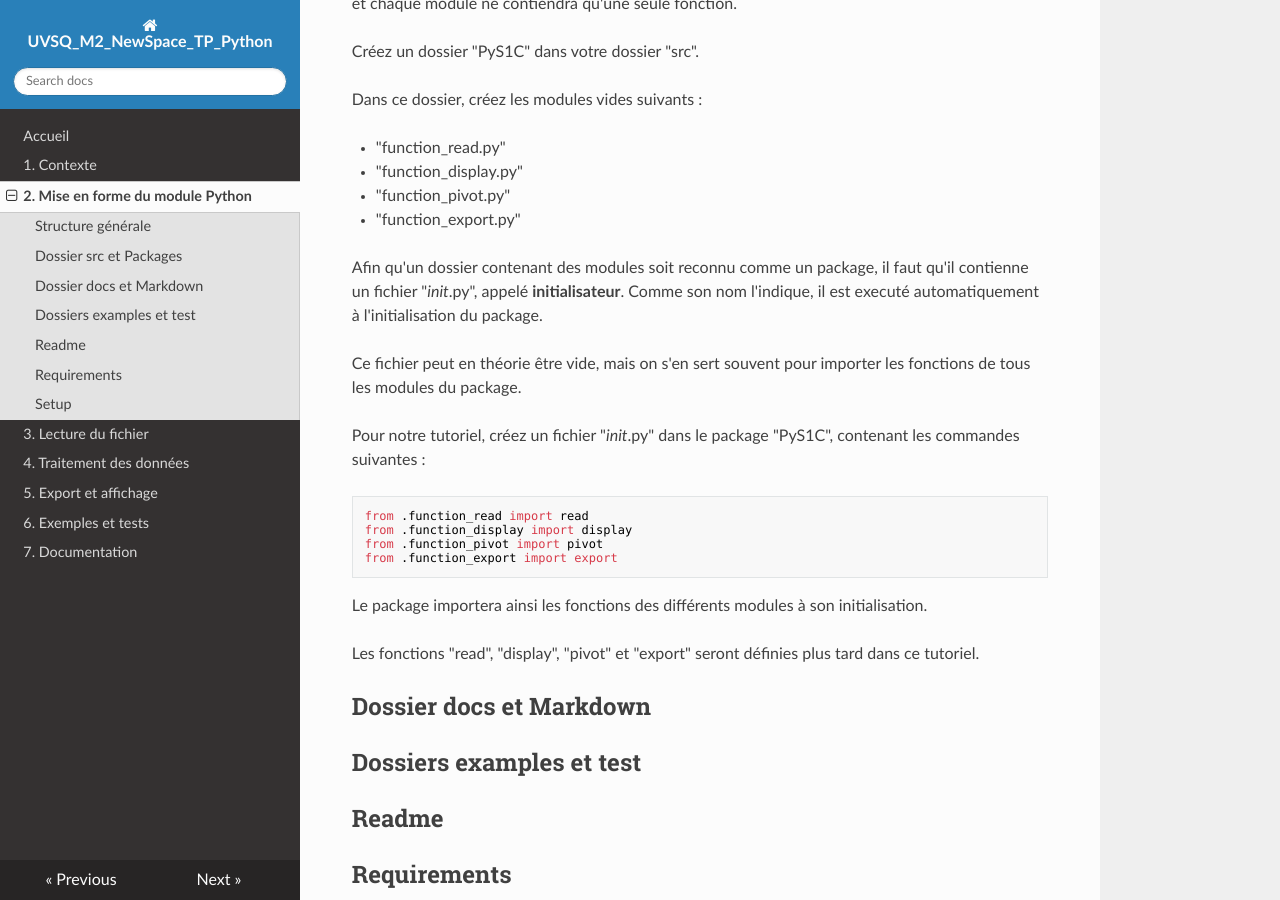
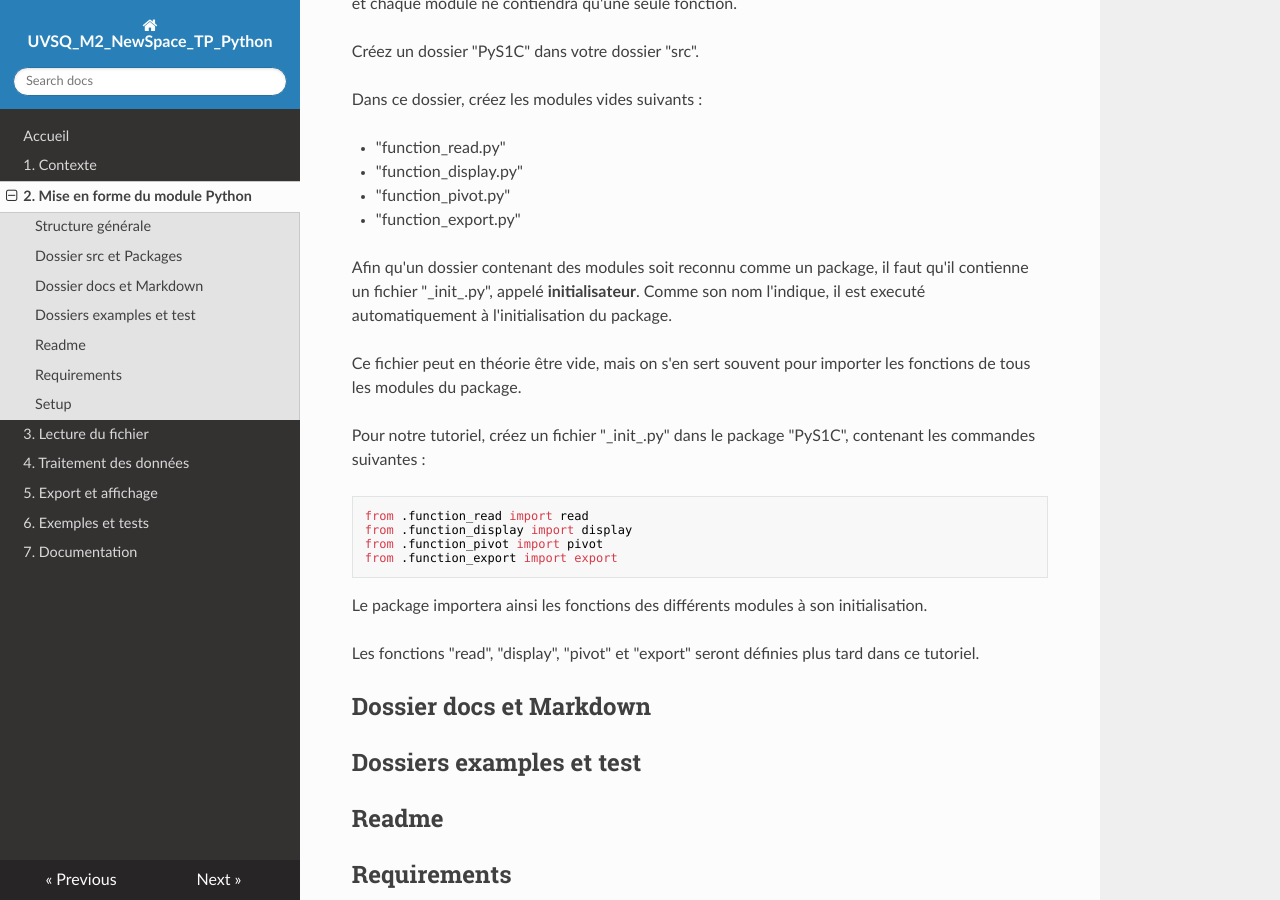
Before and after one commit to NicOudart/UVSQ_M2_NewSpace_TP_Python, an MkDocs documentation site: the page built from docs/2_Projet_python.md, in a window 1280 px wide and 900 px high, scrolled down 1837 px. Built offline with MkDocs 1.6.1, drawn with Linux system fonts in a browser that asks for light colours; nearby versions of some CDN libraries.

```diff
--- a/docs/2_Projet_python.md
+++ b/docs/2_Projet_python.md
@@ -70,12 +70,12 @@ Dans ce dossier, créez les modules vides suivants :
 
 - "function_export.py"
 
-Afin qu'un dossier contenant des modules soit reconnu comme un package, il faut qu'il contienne un fichier "_init_.py", appelé **initialisateur**.
+Afin qu'un dossier contenant des modules soit reconnu comme un package, il faut qu'il contienne un fichier "\_init_.py", appelé **initialisateur**.
 Comme son nom l'indique, il est executé automatiquement à l'initialisation du package.
 
 Ce fichier peut en théorie être vide, mais on s'en sert souvent pour importer les fonctions de tous les modules du package.
 
-Pour notre tutoriel, créez un fichier "_init_.py" dans le package "PyS1C", contenant les commandes suivantes :
+Pour notre tutoriel, créez un fichier "\_init_.py" dans le package "PyS1C", contenant les commandes suivantes :
 
 ~~~
 from .function_read import read
```
